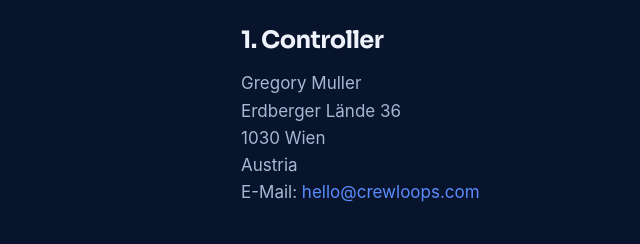
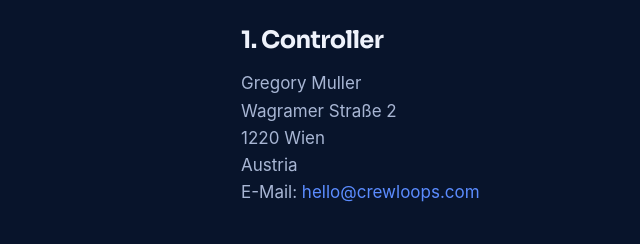
Before and after one commit to gregyyyyy/crewloops-web, a plain HTML site: page datenschutz.html in a window 1280 px wide. Shown: the part 407-651 px from the top of the page, 33-673 px from the left. Drawn offline with Linux system fonts and the light colour scheme.

Commit message:
Imprint and privacy: new address (Wagramer Straße 2, 1220 Wien)
Co-Authored-By: Claude Opus 5.5 <noreply@anthropic.com>
Claude-Session: https://claude.ai/code/session_014H84HkLgrymPCooe3ErtJR

```diff
--- a/datenschutz.html
+++ b/datenschutz.html
@@ -41,7 +41,7 @@
 <p class="note"><span lang="en">In short: CrewLoops only stores what is needed to find swap partners. Your calendar link is stored encrypted; sick days and private appointments are never stored. No ads, no tracking, no selling of data.</span><span lang="de">Kurz gesagt: CrewLoops speichert nur, was für die Suche nach Tauschpartnern nötig ist. Dein Kalender-Link wird verschlüsselt abgelegt, Krankheitstage und private Termine werden nie gespeichert. Es gibt keine Werbung, kein Tracking und keinen Verkauf von Daten.</span></p>
 
 <h2><span lang="en">1. Controller</span><span lang="de">1. Verantwortlich</span></h2>
-<p>Gregory Muller<br>Erdberger Lände 36<br>1030 Wien<br><span lang="en">Austria</span><span lang="de">Österreich</span><br>E-Mail: <a href="mailto:hello@crewloops.com">hello@crewloops.com</a></p>
+<p>Gregory Muller<br>Wagramer Straße 2<br>1220 Wien<br><span lang="en">Austria</span><span lang="de">Österreich</span><br>E-Mail: <a href="mailto:hello@crewloops.com">hello@crewloops.com</a></p>
 
 <h2><span lang="en">2. What data the app processes</span><span lang="de">2. Welche Daten die App verarbeitet</span></h2>
 <table>
```
Also changed, not shown: impressum.html (+1 -1 lines).
